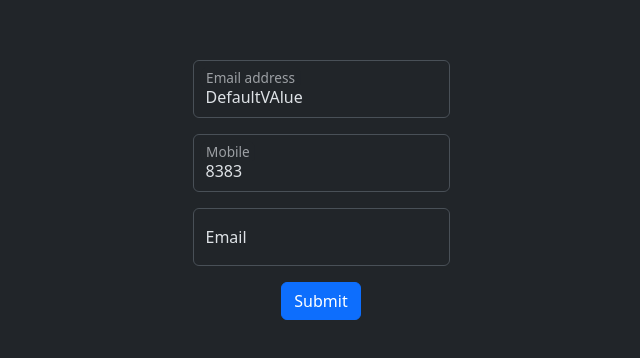
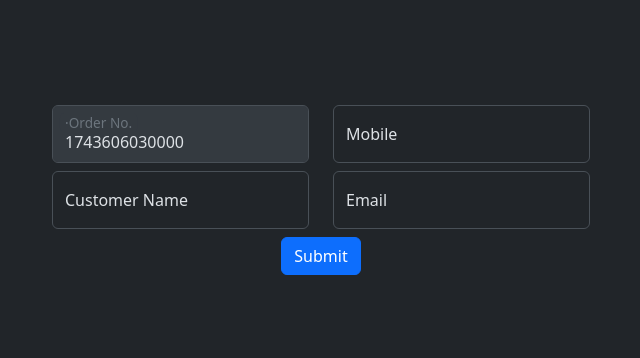
Before and after one commit to carlosjtandem/TS-and-React, a React (Vite) app in the folder food-delivey-form/: page / in a window 1280 px wide. Shown: the part 210-568 px from the top of the page, without its empty margins (319-959 px from the left). Built offline with nearby package versions, Linux system fonts and the light colour scheme.

Commit message:
Reusable component for input fields

```diff
--- a/food-delivey-form/src/FoodDeliveryForm.tsx
+++ b/food-delivey-form/src/FoodDeliveryForm.tsx
@@ -1,18 +1,25 @@
 import { Form, useForm } from "react-hook-form";
+import { TextField } from "./controls/TextField";
 
 type FoodDeliveryFormType = {
   costumerName: string;
   mobile: string;
   email: string;
+  orderNo: number;
 };
 
 export default function FoodDeliveryForm() {
-  const { register, handleSubmit, formState } = useForm<FoodDeliveryFormType>({
+  const {
+    register,
+    handleSubmit,
+    formState: { errors },
+  } = useForm<FoodDeliveryFormType>({
     mode: "onChange",
     criteriaMode: "all",
     defaultValues: {
-      costumerName: "DefaultVAlue",
-      mobile: "8383",
+      orderNo: new Date().valueOf(),
+      costumerName: "",
+      mobile: "",
       email: "",
     },
   }); // register: conecta los inputs al formulario, handleSubmit: Maneja el envío del formulario.
@@ -21,54 +28,61 @@ export default function FoodDeliveryForm() {
     console.log("form-data:", formData);
   };
 
-  const onError = (errors) => {
+  const onError = (errors: unknown) => {
     console.log("validation errors", errors);
   };
   return (
-    <form autoComplete="off" onSubmit={handleSubmit(onSubmit, onError)}>
-      <div className="form-floating mb-3">
-        <input
-          type="text"
-          className="form-control"
-          placeholder="Customer Name"
+    <form autoComplete="off" noValidate onSubmit={handleSubmit(onSubmit, onError)}>
+      {/* Reusable component */}
+      <div className="row mb-2">
+        <div className="col">
+          <TextField disabled label="·Order No." {...register("orderNo")} />
+        </div>
+
+        <div className="col">
+          <TextField
+            label="Mobile"
+            {...register("mobile", {
+              minLength: { value: 9, message: "min length should be 9" },
+              maxLength: { value: 9, message: "min length should be 9" },
+              required: "This field is required.",
+            })}
+            error={errors.mobile}
+          />
+        </div>
+      </div>
+
+      <div className="row mb-2">
+        <div className="col">
+          <TextField
+            label="Customer Name"
             {...register("costumerName", {
               required: "Customer name is required",
             })}
+            error={errors.costumerName}
           />
-        <label>Email address</label>
         </div>
-      <div className="form-floating mb-3">
-        <input
-          type="text"
-          className="form-control"
-          placeholder="Mobile"
-          {...register("mobile", {
-            minLength: { value: 5, message: "min length should be 5" },
-            required: { value: true, message: "Mobile is required" },
-          })}
-        />
-        <label>Mobile</label>
-        {formState.errors.mobile && (
-          <div className="error-feedback">{formState.errors.mobile?.message}</div>
-        )}
-      </div>
-      <div className="form-floating mb-3">
-        <input
-          type="text"
-          className="form-control"
-          placeholder="Email"
+        <div className="col">
+          <TextField
+            label="Email"
+            // placeholder="Email"
             {...register("email", {
               pattern: {
                 value: /^[a-zA-Z0-9._%+-]+@[a-zA-Z0-9.-]+\.[a-zA-Z]{2,}$/,
-              message: "Enter a valid email",
+                message: "Incorrect email format.",
+              },
+              validate: {
+                notFake: (value) => {
+                  return value != "email@gmail.com" || "This email is block";
+                  // if (value == "email@gmail.com") return "This email is block";
+                  // else return true;
+                },
               },
               required: true,
             })}
+            error={errors.email}
           />
-        <label>Email</label>
-        {formState.errors.email && (
-          <div className="error-feedback">{formState.errors.email?.message}</div>
-        )}
+        </div>
       </div>
 
       <button type="submit" className="btn btn-primary">
--- /dev/null
+++ b/food-delivey-form/src/controls/TextField.tsx
@@ -0,0 +1,31 @@
+import { ForwardedRef, forwardRef } from "react";
+import { FieldError } from "react-hook-form";
+
+type TextFieldProps = React.InputHTMLAttributes<HTMLInputElement> & {
+  label: string;
+  error: FieldError | undefined;
+};
+
+export const TextField = forwardRef(
+  (props: TextFieldProps, ref: ForwardedRef<HTMLInputElement>) => {
+    const { type = "text", className = "", label, error, ...other } = props;  // We are defining that type text is the default
+
+    return (
+      <div className="form-floating">
+        <input
+          type={type}
+          className={`form-control ${className}`} //This could be a set of classes. We are using.
+          placeholder={label}
+          ref={ref}
+          {...other}  //el resto de props que no estan destrcuturada esta en ese prop
+        />
+        <label>{label}</label>
+        {error && (
+          <div className="error-feedback">
+            {error.message}
+          </div>
+        )}
+      </div>
+    );
+  }
+);
```
Lines whose indentation alone changed are shown as unchanged.
